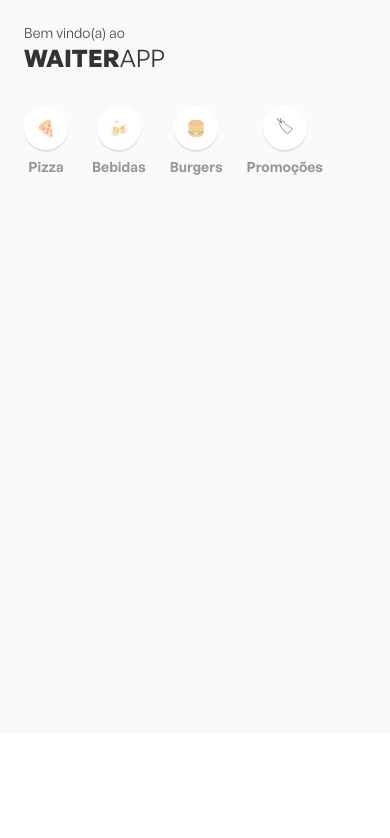
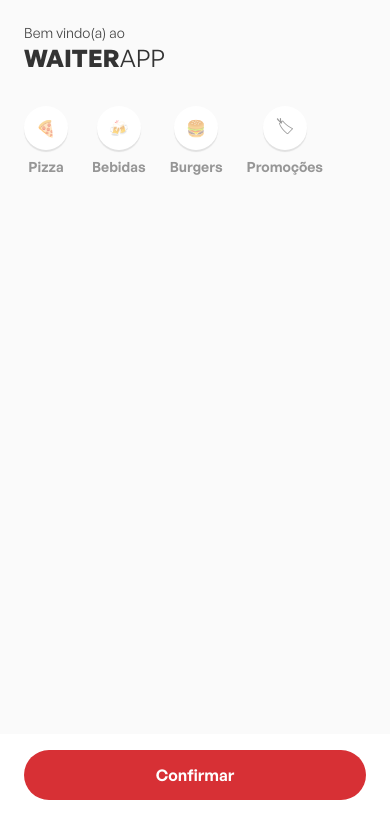
Before and after one commit to TarcisioPhilips/waiter-app, a React Native app: screen / in a window 390 px wide. Shown: the top 838 px of the page. Built offline with nearby package versions, Linux system fonts and the light colour scheme.

Commit message:
feat: Add Confirmation Button to Footer with custom styling

```diff
--- a/src/Main/index.tsx
+++ b/src/Main/index.tsx
@@ -2,6 +2,8 @@ import { Container, CategoriesContainer, MenuContainer, Footer, FooterContainer
 import { Header } from '../components/Header'
 import { Categories } from '../components/Categories'
 import { Menu } from '../components/Menu'
+import { Button } from '../components/Button'
+import React from 'react'
 
 export function Main() {
   return (
@@ -17,6 +19,7 @@ export function Main() {
       </Container>
       <Footer>
         <FooterContainer>
+          <Button />
         </FooterContainer>
       </Footer>
     </>
--- a/src/Main/styles.ts
+++ b/src/Main/styles.ts
@@ -22,6 +22,7 @@ export const MenuContainer = styled.View`
 export const Footer = styled.View`
   min-height: 110px;
   background: #fff;
+  padding: 16px 24px;
 `
 
 export const FooterContainer = styled.SafeAreaView`
--- /dev/null
+++ b/src/components/Button/index.tsx
@@ -0,0 +1,12 @@
+import { Container } from './style'
+import { Text } from '../Text'
+
+export function Button() {
+  return (
+    <Container>
+      <Text weight="600" color="#fff">
+        Confirmar
+      </Text>
+    </Container>
+  )
+}
--- /dev/null
+++ b/src/components/Button/style.ts
@@ -0,0 +1,10 @@
+import styled from 'styled-components/native'
+
+export const Container = styled.TouchableOpacity`
+  background: #d73035;
+  border-radius: 48px;
+  align-items: center;
+  justify-content: center;
+  padding: 14px 24px;
+
+`
```
